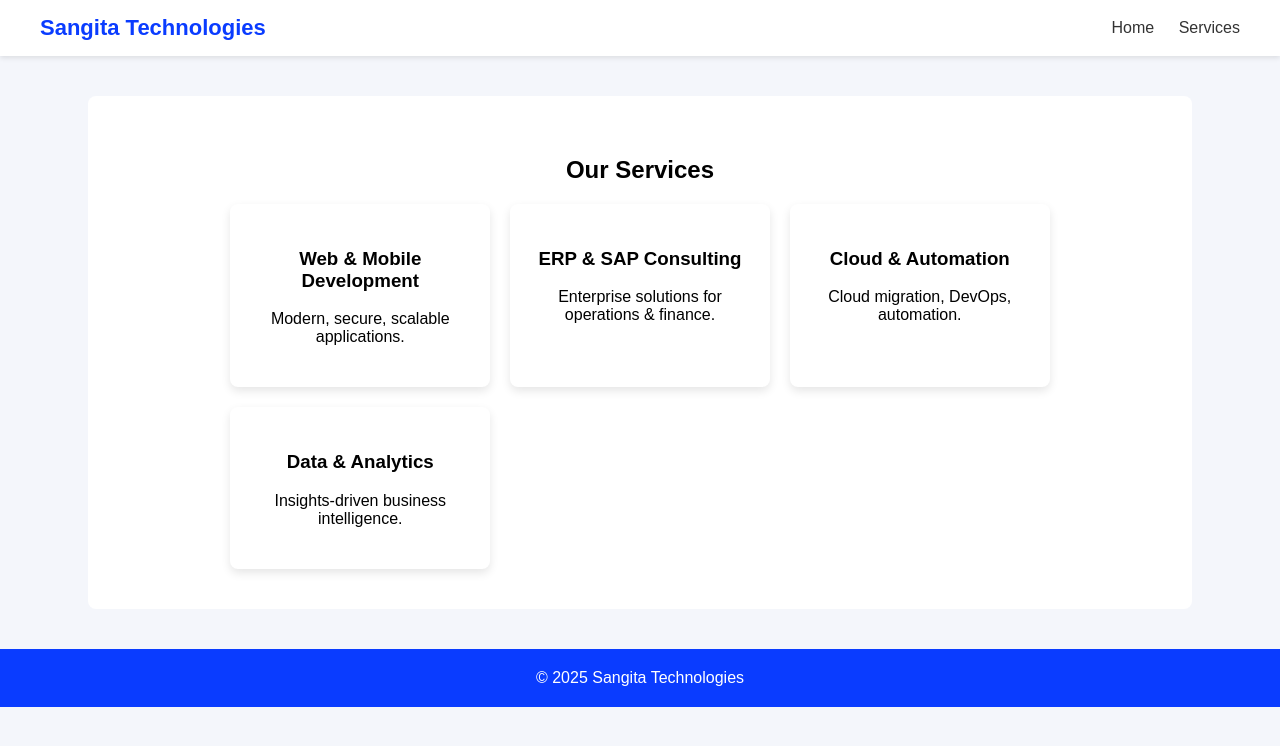
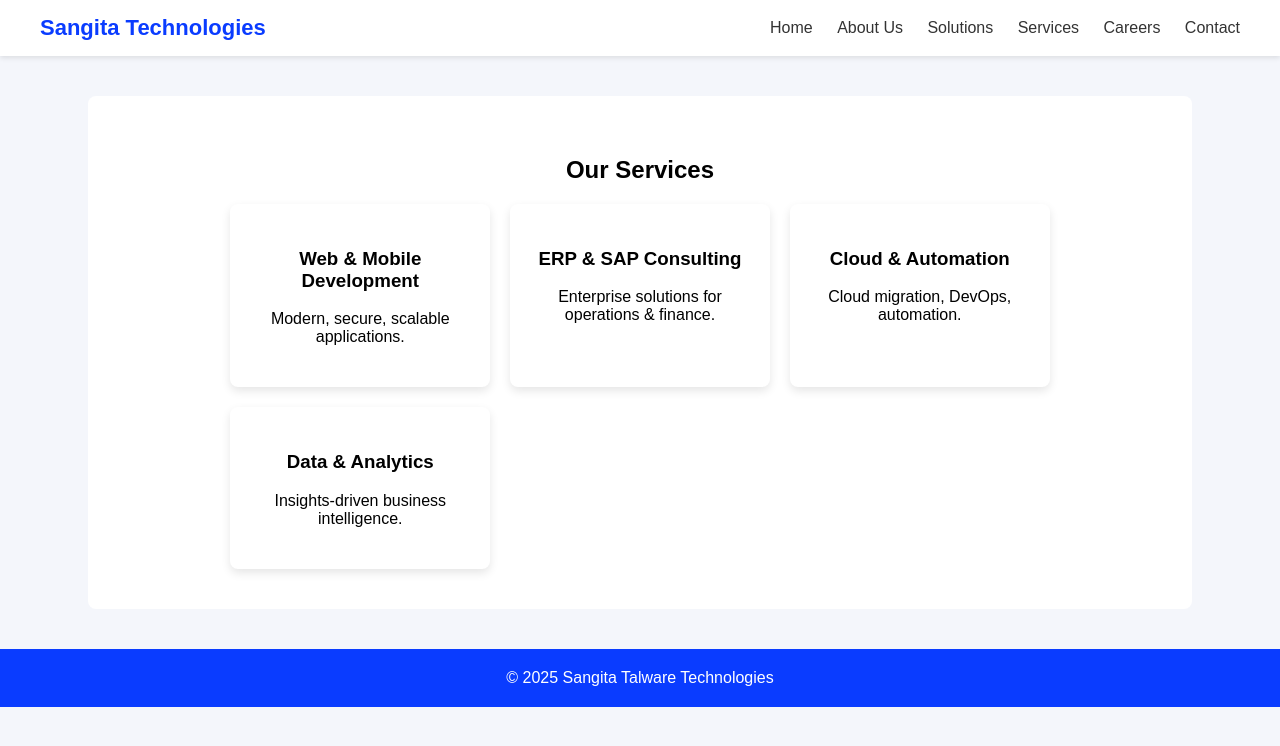
Before and after one commit to Ketan-lab/sangita-technologies-website, a plain HTML site: page services.html in a window 1280 px wide. Drawn offline with Linux system fonts and the light colour scheme.

Commit message:
Update company name to Sangita Talware Technologies

```diff
--- a/services.html
+++ b/services.html
@@ -3,7 +3,7 @@
 <head>
     <meta charset="UTF-8">
     <meta name="viewport" content="width=device-width, initial-scale=1.0">
-    <title>Sangita Technologies</title>
+    <title>Sangita Talware Technologies</title>
     <link rel="stylesheet" href="style.css">
 </head>
 
@@ -13,9 +13,14 @@
     <div class="logo">Sangita Technologies</div>
     <div class="menu">
         <a href="index.html">Home</a>
+        <a href="about.html">About Us</a>
+        <a href="solutions.html">Solutions</a>
         <a href="services.html">Services</a>
+        <a href="careers.html">Careers</a>
+        <a href="#contact">Contact</a>
     </div>
 </nav>
+
 
 <section class="section">
     <h2>Our Services</h2>
@@ -41,7 +46,7 @@
 </section>
 
 <footer>
-    © 2025 Sangita Technologies
+    © 2025 Sangita Talware Technologies
 </footer>
 
 </body>
```
